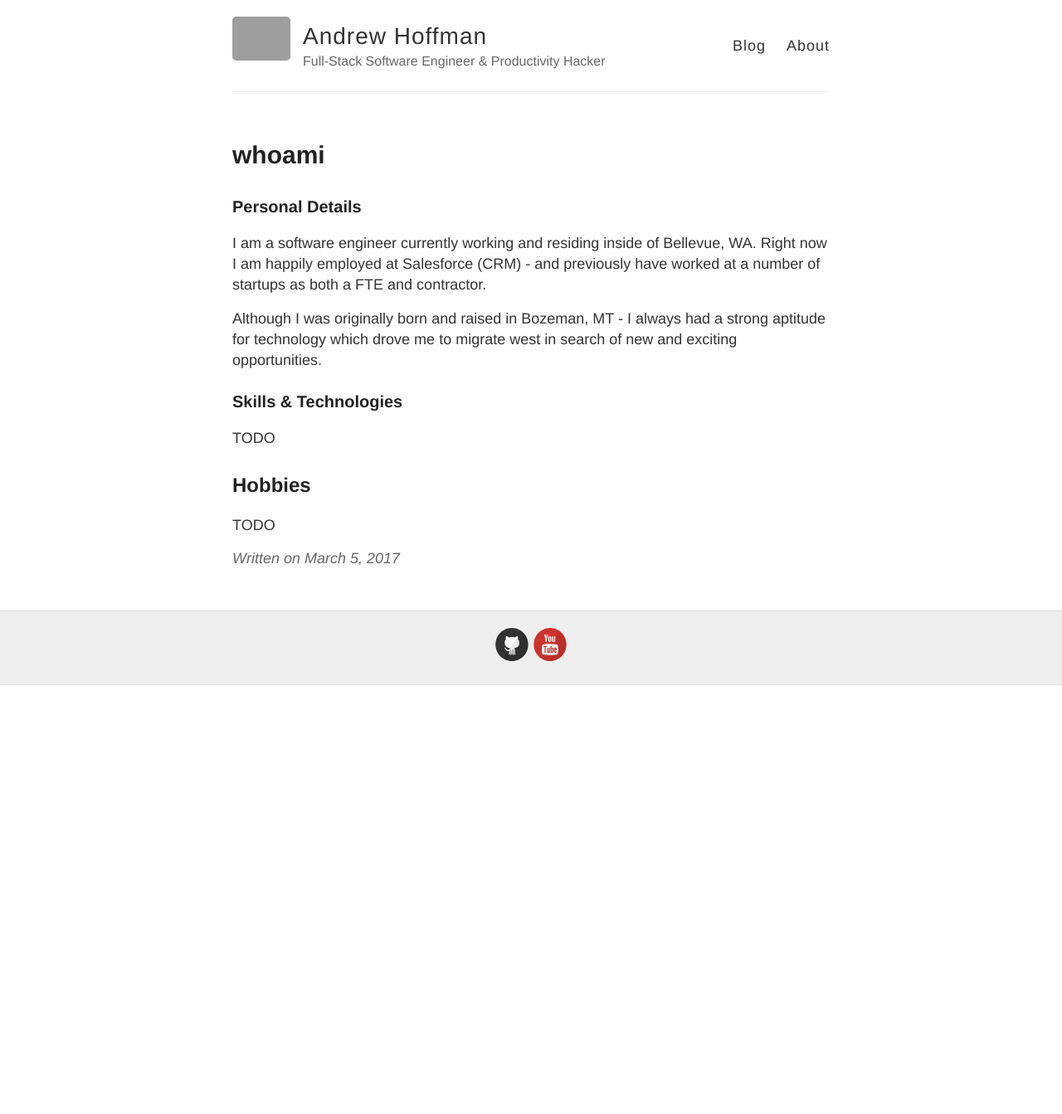
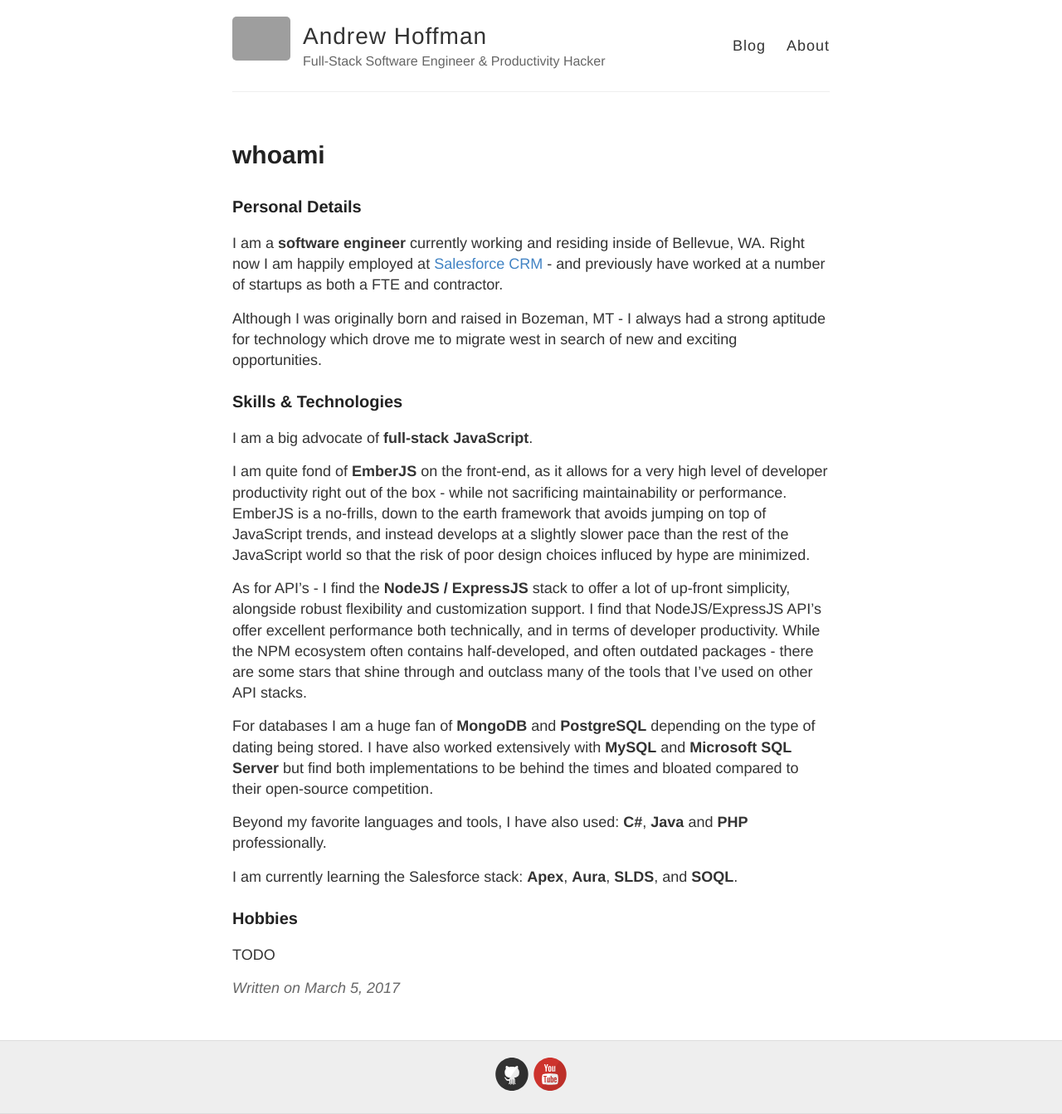
Before and after one commit to and1hof/and1hof.github.io, a Jekyll site: the page built from _posts/2017-3-5-whoami.md, in a window 1280 px wide. Shown: the whole page at 83% size. Built offline with Jekyll 4.4.1, drawn with Linux system fonts in a browser that asks for light colours; before the commit the page ends 900 px from its top, so only the background shows below that; grey boxes are pictures that could not be loaded.

Commit message:
Beginning to work on WHOAMI post.

```diff
--- a/_posts/2017-3-5-whoami.md
+++ b/_posts/2017-3-5-whoami.md
@@ -4,15 +4,34 @@
 ---
 
 ### Personal Details
-I am a software engineer currently working and residing inside of Bellevue, WA. Right now I am happily
-employed at Salesforce (CRM) - and previously have worked at a number of startups as both a FTE and contractor.
+I am a **software engineer** currently working and residing inside of Bellevue, WA. Right now I am happily
+employed at [Salesforce](http://www.salesforce.com) [CRM](http://www.marketwatch.com/investing/stock/crm) - and previously have worked at a number of startups as both a FTE and contractor.
 
 Although I was originally born and raised in Bozeman, MT - I always had a strong aptitude for technology which
 drove me to migrate west in search of new and exciting opportunities.
 
 ### Skills & Technologies
+I am a big advocate of **full-stack JavaScript**.
+
+I am quite fond of **EmberJS** on the front-end, as it allows for
+a very high level of developer productivity right out of the box - while not sacrificing maintainability or
+performance. EmberJS is a no-frills, down to the earth framework that avoids jumping on top of JavaScript trends,
+and instead develops at a slightly slower pace than the rest of the JavaScript world so that the risk of poor
+design choices influced by hype are minimized.
+
+As for API's - I find the **NodeJS / ExpressJS** stack to offer a lot of up-front simplicity, alongside robust flexibility
+and customization support. I find that NodeJS/ExpressJS API's offer excellent performance both technically, and in terms
+of developer productivity. While the NPM ecosystem often contains half-developed, and often outdated packages - there
+are some stars that shine through and outclass many of the tools that I've used on other API stacks.
+
+For databases I am a huge fan of **MongoDB** and **PostgreSQL** depending on the type of dating being stored. I have also
+worked extensively with **MySQL** and **Microsoft SQL Server** but find both implementations to be behind the times and bloated
+compared to their open-source competition.
+
+Beyond my favorite languages and tools, I have also used: **C#**, **Java** and **PHP** professionally.
+
+I am currently learning the Salesforce stack: **Apex**, **Aura**, **SLDS**, and **SOQL**.
+
+### Hobbies
 
 TODO
-## Hobbies
-
-TODO
```
